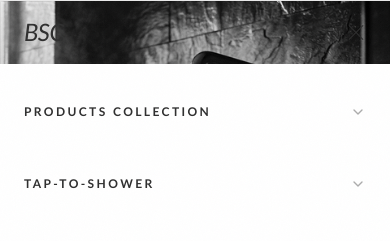
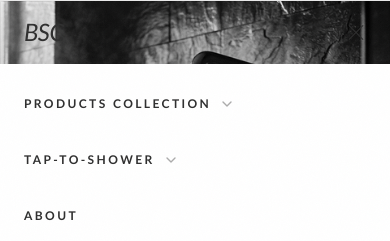
Before and after one commit to Gavin-The-Nub/bscian, a Next.js app: page / in a window 390 px wide. Both pictures are taken after a click on the button "Open menu". Shown: the top 241 px of the page. Built offline with nearby package versions, Linux system fonts and the light colour scheme.

Commit message:
fixing the broken routes

```diff
--- a/app/components/Navbar.tsx
+++ b/app/components/Navbar.tsx
@@ -26,6 +26,7 @@ const navLinks = [
     label: "Tap-to-Shower",
     href: "/tap-to-shower",
     items: [
+      { label: "Overview", href: "/tap-to-shower" },
       { label: "Complete Kit", href: "/tap-to-shower/complete-kit" },
       { label: "Tap Only", href: "/tap-to-shower/tap-only" },
       { label: "Upgrade Kit", href: "/tap-to-shower/upgrade-kit" },
@@ -81,15 +82,21 @@ export default function Navbar() {
               onMouseEnter={() => link.items && setActiveDropdown(link.label)}
               onMouseLeave={() => setActiveDropdown(null)}
             >
+              {link.items ? (
+                <span
+                  className="flex items-center gap-1.5 font-body text-[11px] font-medium uppercase tracking-[0.2em] text-text-main hover:text-accent transition-colors duration-500 cursor-default select-none"
+                >
+                  {link.label}
+                  <ChevronDown className={`w-3 h-3 transition-transform duration-500 ${activeDropdown === link.label ? "rotate-180" : ""}`} />
+                </span>
+              ) : (
                 <a
                   href={link.href}
                   className="flex items-center gap-1.5 font-body text-[11px] font-medium uppercase tracking-[0.2em] text-text-main hover:text-accent transition-colors duration-500"
                 >
                   {link.label}
-                {link.items && (
-                  <ChevronDown className={`w-3 h-3 transition-transform duration-500 ${activeDropdown === link.label ? "rotate-180" : ""}`} />
+                </a>
               )}
-              </a>
 
               {/* Dropdown Menu */}
               <AnimatePresence>
@@ -153,6 +160,15 @@ export default function Navbar() {
           {navLinks.map((link) => (
             <div key={link.label} className="flex flex-col gap-4">
               <div className="flex items-center justify-between">
+                {link.items ? (
+                  <button
+                    onClick={() => setMobileExpanded(mobileExpanded === link.label ? null : link.label)}
+                    className="font-body text-xs font-semibold uppercase tracking-[0.2em] text-text-main transition-colors duration-500 flex items-center gap-2"
+                  >
+                    {link.label}
+                    <ChevronDown className={`w-4 h-4 text-text-main/40 transition-transform duration-500 ${mobileExpanded === link.label ? "rotate-180" : ""}`} />
+                  </button>
+                ) : (
                   <a
                     href={link.href}
                     onClick={() => setMenuOpen(false)}
@@ -160,14 +176,6 @@ export default function Navbar() {
                   >
                     {link.label}
                   </a>
-                {link.items && (
-                  <button
-                    onClick={() => setMobileExpanded(mobileExpanded === link.label ? null : link.label)}
-                    className="p-2 -mr-2"
-                    aria-label="Toggle sub-menu"
-                  >
-                    <ChevronDown className={`w-4 h-4 text-text-main/40 transition-transform duration-500 ${mobileExpanded === link.label ? "rotate-180" : ""}`} />
-                  </button>
                 )}
               </div>
 
--- a/app/page.tsx
+++ b/app/page.tsx
@@ -133,7 +133,7 @@ export default function Home() {
                 }}
                 className="flex flex-col items-center text-center lg:items-start lg:text-left">
               <div className="flex flex-col sm:flex-row items-center justify-center lg:justify-start gap-4 w-full sm:w-auto">
-                  <a href="/contact" className="w-full sm:w-auto">
+                  <a href="/tap-to-shower" className="w-full sm:w-auto">
                     <Button
                       variant="primary"
                       size="lg"
@@ -142,7 +142,7 @@ export default function Home() {
                       Discover Tap-to-Shower™
                     </Button>
                   </a>
-                  <a href="/contact" className="w-full sm:w-auto">
+                  <a href="/tap-to-shower#inquiry" className="w-full sm:w-auto">
                     <Button variant="secondary" size="lg" onDark className="w-full sm:w-auto">
                       Request Information
                     </Button>
@@ -229,7 +229,7 @@ export default function Home() {
 
                 <motion.div variants={fadeUp}>
                   <div className="flex flex-col sm:flex-row items-center justify-center lg:justify-start gap-4 w-full sm:w-auto">
-                  <Link href="/contact" className="w-full sm:w-auto">
+                  <Link href="/tap-to-shower" className="w-full sm:w-auto">
                     <Button
                       variant="primary"
                       size="lg"
@@ -238,7 +238,7 @@ export default function Home() {
                       Discover Tap-to-Shower™
                     </Button>
                   </Link>
-                  <Link href="/contact" className="w-full sm:w-auto">
+                  <Link href="/tap-to-shower#inquiry" className="w-full sm:w-auto">
                     <Button variant="secondary" size="lg" className="w-full sm:w-auto">
                       Request Information
                     </Button>
@@ -348,7 +348,7 @@ export default function Home() {
               {/* RETAILER — largest, dense. Carries the stockable trio inline. */}
               <motion.div variants={fadeUp}>
                 <Link
-                  href="/contact"
+                  href="/tap-to-shower?type=retail#inquiry"
                   className="group block bg-bg-main border-2 border-accent/40 hover:border-accent p-6 md:p-8 transition-colors duration-200"
                 >
                   <div className="flex items-baseline justify-between mb-3 gap-4">
@@ -396,7 +396,7 @@ export default function Home() {
               {/* DEVELOPER — medium. Single descriptive line + placeholder asset CTA. */}
               <motion.div variants={fadeUp}>
                 <Link
-                  href="/contact"
+                  href="/tap-to-shower?type=developer#inquiry"
                   className="group block bg-bg-main border border-text-main/15 hover:border-accent/50 p-5 md:p-6 transition-colors duration-200"
                 >
                   <div className="flex items-baseline justify-between mb-2 gap-4">
@@ -427,7 +427,7 @@ export default function Home() {
               {/* ARCHITECT — slim. Datasheet-anchored copy. */}
               <motion.div variants={fadeUp}>
                 <Link
-                  href="/contact"
+                  href="/tap-to-shower?type=architect#inquiry"
                   className="group block bg-bg-main border border-text-main/15 hover:border-accent/50 p-4 md:p-5 transition-colors duration-200"
                 >
                   <div className="flex items-baseline justify-between mb-2 gap-4">
```
Lines whose indentation alone changed are shown as unchanged.
